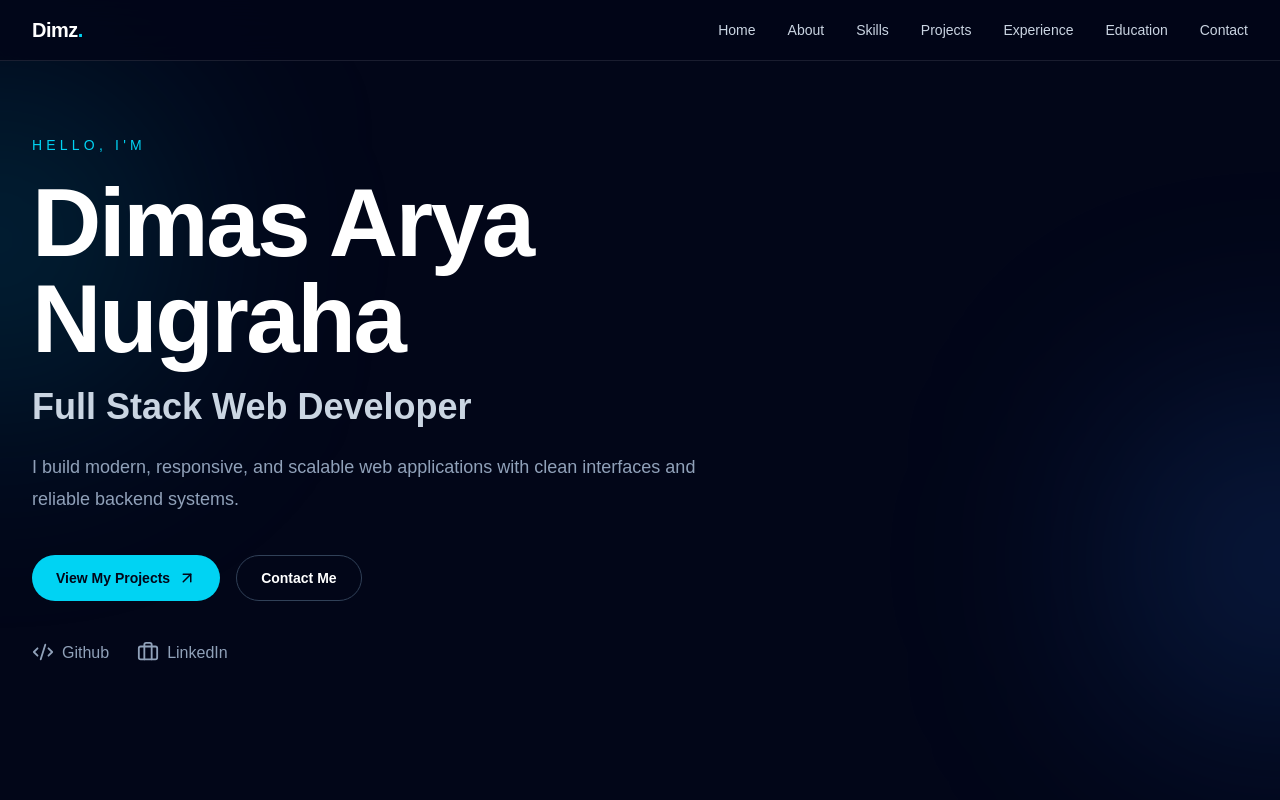
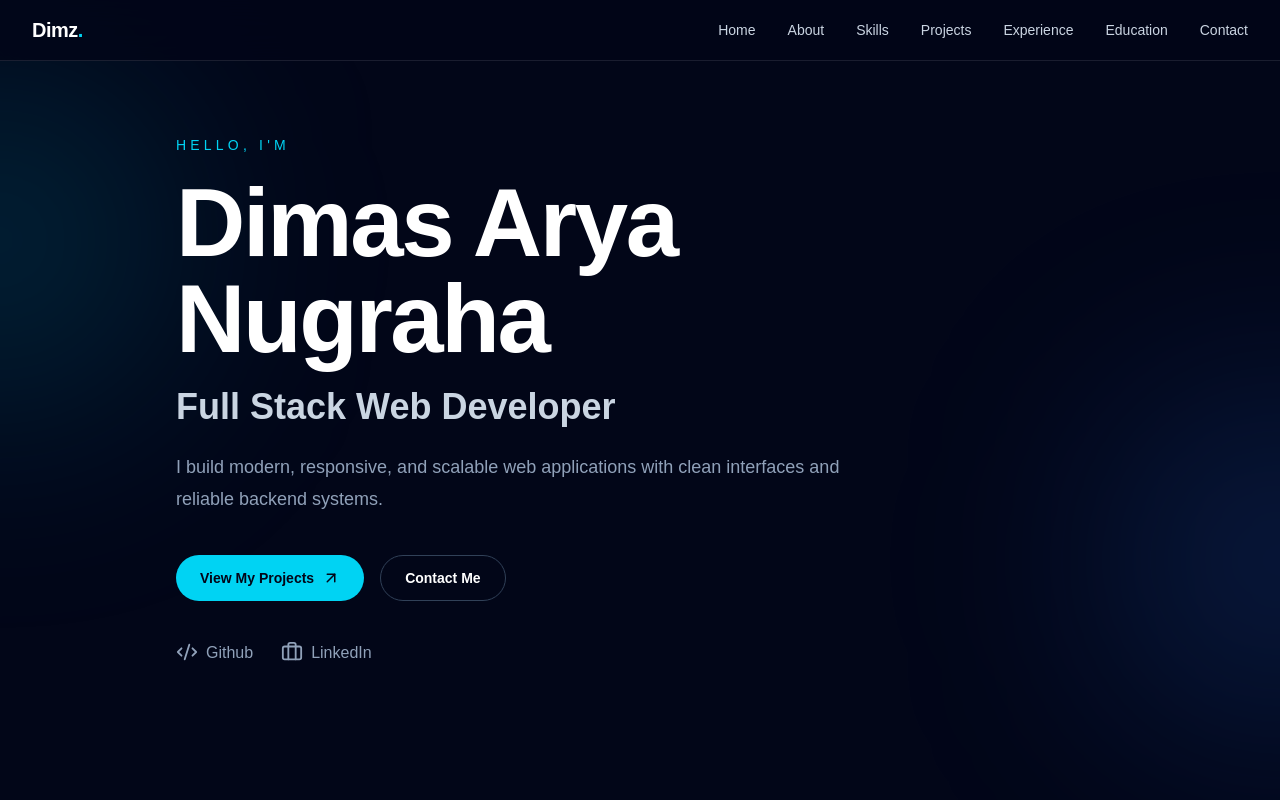
Before and after one commit to DimasArya1405/portofolio-next.js, a Next.js app: page / in a window 1280 px wide. Shown: the top 800 px of the page. Built offline with nearby package versions, Linux system fonts and the light colour scheme.

Commit message:
menambahkan padding

```diff
--- a/app/components/Hero.tsx
+++ b/app/components/Hero.tsx
@@ -4,7 +4,7 @@ export default function Hero() {
   return (
     <section
       id="home"
-      className="relative flex min-h-screen items-center overflow-hidden bg-slate-950"
+      className="relative flex min-h-screen items-center overflow-hidden bg-slate-950 px-36"
     >
       {/* Background Glow dengan Efek Smooth Fade In */}
       <div className="animate__animated animate__fadeIn animate__slower absolute -left-40 top-20 h-80 w-80 rounded-full bg-cyan-500/20 blur-[120px]" />
```
